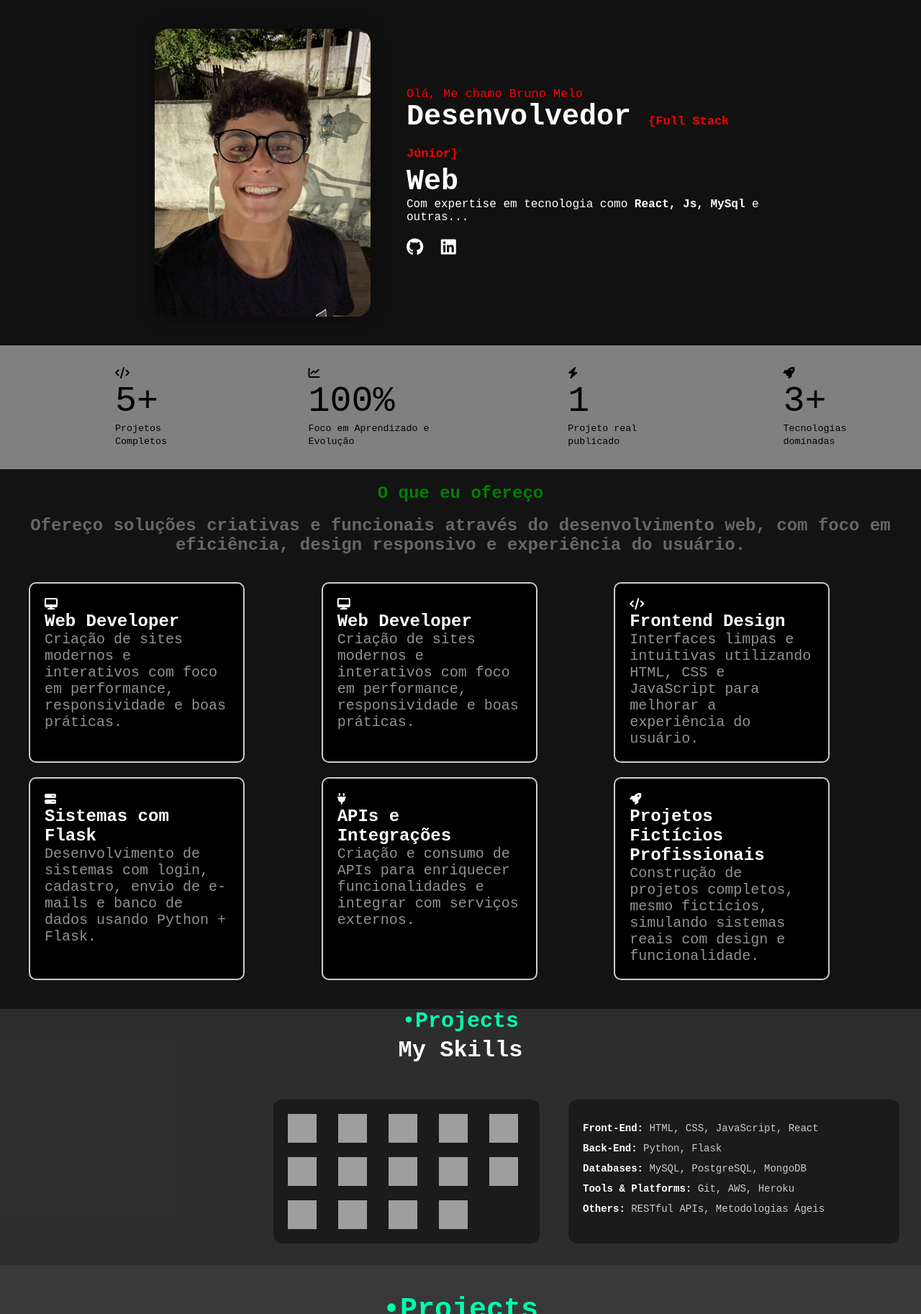
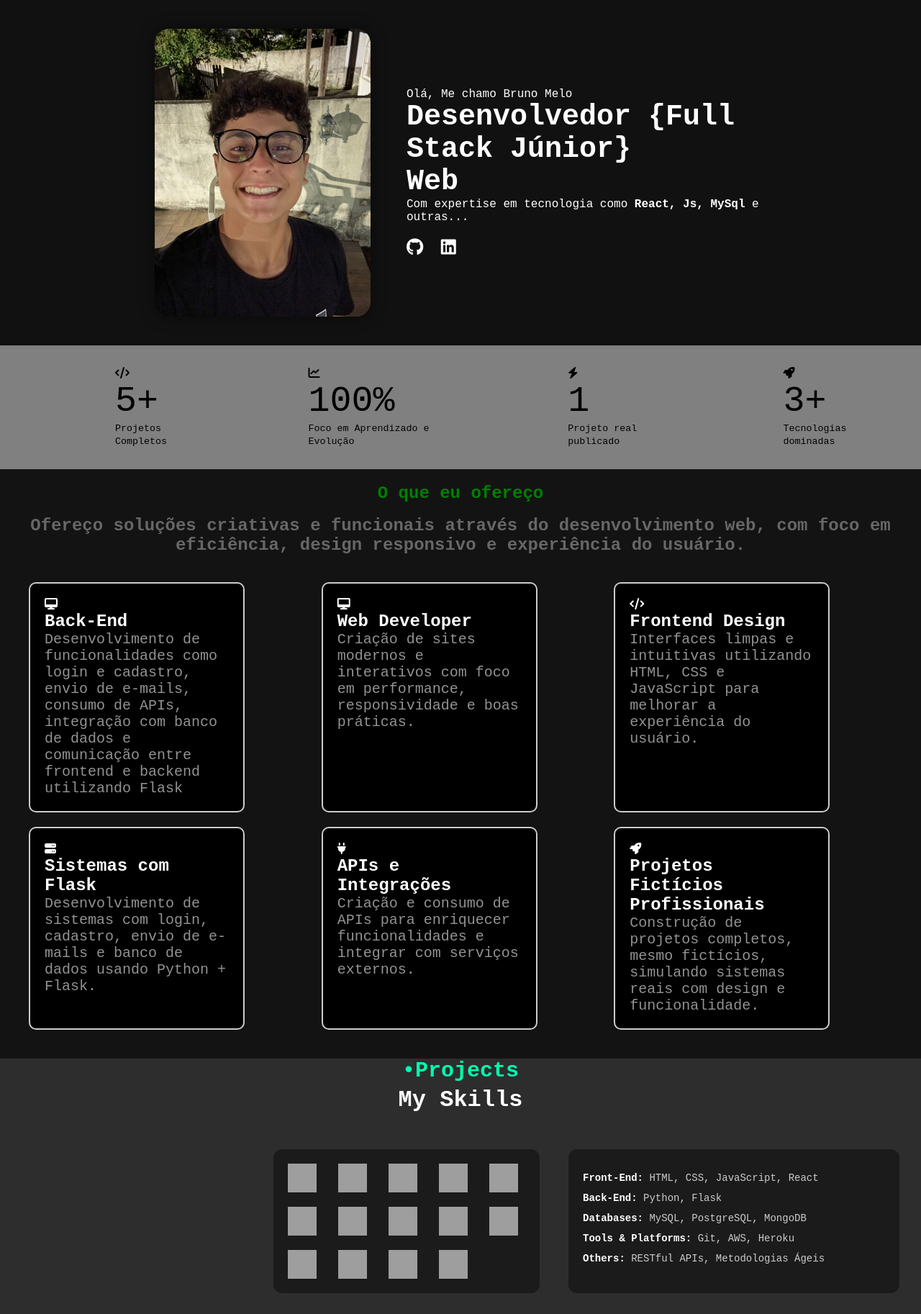
Before and after one commit to BrunoMeloMorais22/Portfolio, a Flask app: page / in a window 1280 px wide. Shown: the part 87-1913 px from the top of the page at 72% size. Run offline with Flask 3, Linux system fonts and the light colour scheme; grey boxes are pictures that could not be loaded.

Commit message:
Fazer mudanças

```diff
--- a/static/css/style.css
+++ b/static/css/style.css
@@ -241,7 +241,7 @@ main{
     background-position: center;
 }
 
-span{
+#atualizacao{
     color: red;
     font-size: 17px;
 }
--- a/templates/index.html
+++ b/templates/index.html
@@ -11,13 +11,13 @@
     <header>
         <h2><> Bruno.Dev</h2>
         <nav>
-            <a href="#">Sobre Mim</a>
-            <a href="#">Resumo</a>
-            <a href="#">Contato</a>
+            <a href="#profile">Sobre Mim</a>
+            <a href="#ofertas_trabalho">Resumo</a>
+            <a href="#contato">Contato</a>
         </nav>
     </header>
 
-    <main>
+    <main id="profile">
         <section class="profile">
             <img src="/static/image/Imagem do WhatsApp de 2025-01-06 à(s) 11.26.33_b9dd40b1.jpg" alt="">
             <div class="descricao">
@@ -69,8 +69,8 @@
     <div class="cards-container">
         <div class="cards">
             <i class="fas fa-desktop"></i>
-            <h1>Web Developer</h1>
-            <p>Criação de sites modernos e interativos com foco em performance, responsividade e boas práticas.</p>
+            <h1>Back-End</h1>
+            <p>Desenvolvimento de funcionalidades como login e cadastro, envio de e-mails, consumo de APIs, integração com banco de dados e comunicação entre frontend e backend utilizando Flask</p>
         </div>
         <div class="cards">
             <i class="fas fa-desktop"></i>
@@ -147,12 +147,13 @@
         <div class="tab-content active" id="pt1">
           <p>Plataforma fictícia para conectar desenvolvedores e entusiastas de tecnologia do mundo todo. Os usuários podem participar da comunidade, se conectar com outros profissionais, fazer networking e colaborar em projetos.</p>
           <p><strong>Tecnologias:</strong> HTML, CSS, JavaScript, Flask, Sqlite</p>
-          <span>Projeto em desenvolvimento. Atualizações em breve</span>
+          <span id="atualizacao">Projeto em desenvolvimento. Atualizações em breve</span>
           <a href="https://networking-pi.vercel.app" target="_blank" class="btn-link">Acessar Projeto</a>
         </div>
         <div class="tab-content" id="en1">
           <p>Fictional platform to connect developers and tech enthusiasts around the world. Users can join the community, connect with other professionals, network, and collaborate on projects.</p>
           <p><strong>Technologies:</strong> HTML, CSS, JavaScript, Flask, Sqlite</p>
+          <span id="atualizacao">Projeto em desenvolvimento. Atualizações em breve</span>
           <a href="https://networking-pi.vercel.app" target="_blank" class="btn-link">Access Project</a>
         </div>
       </div>
```
